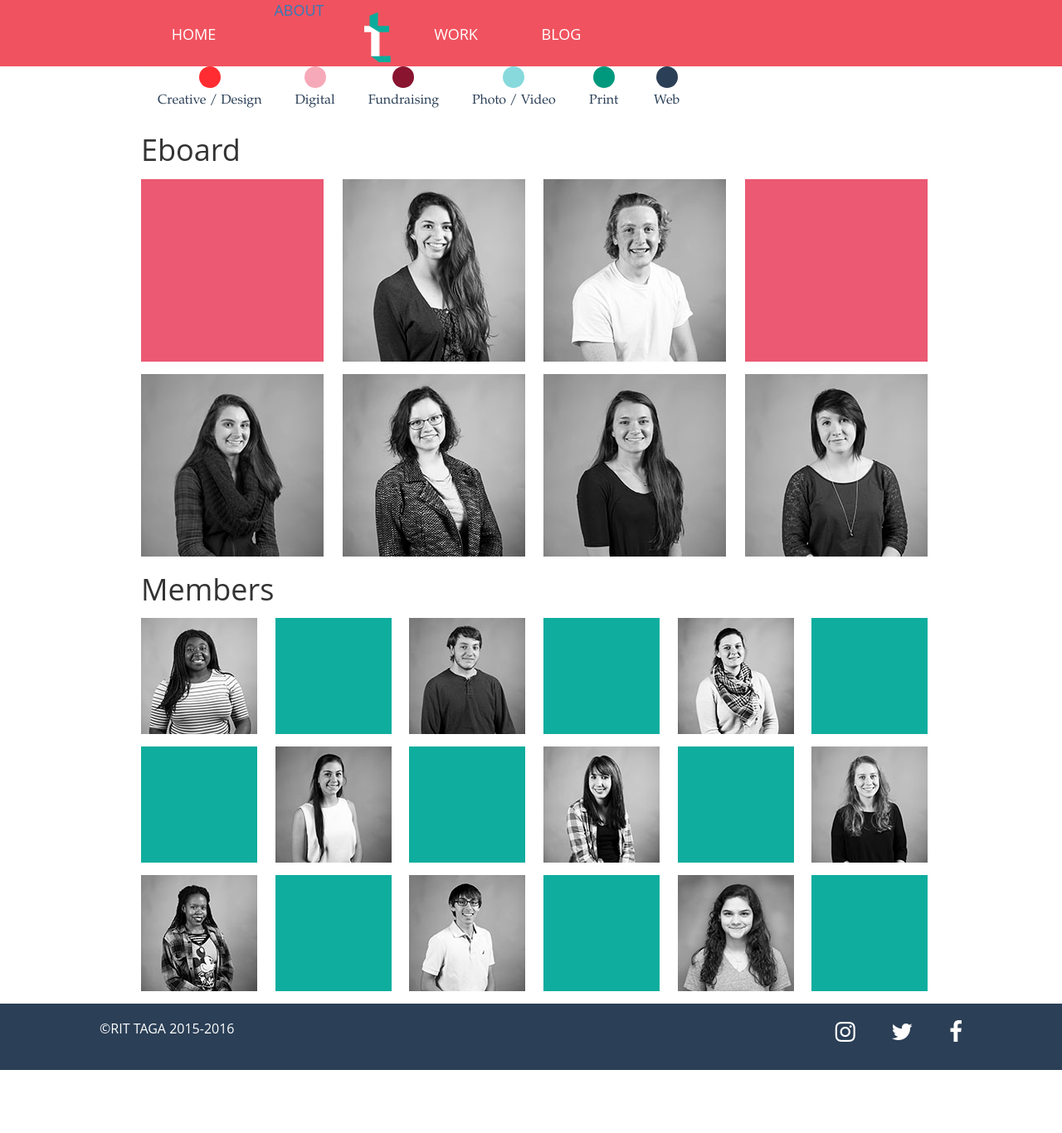
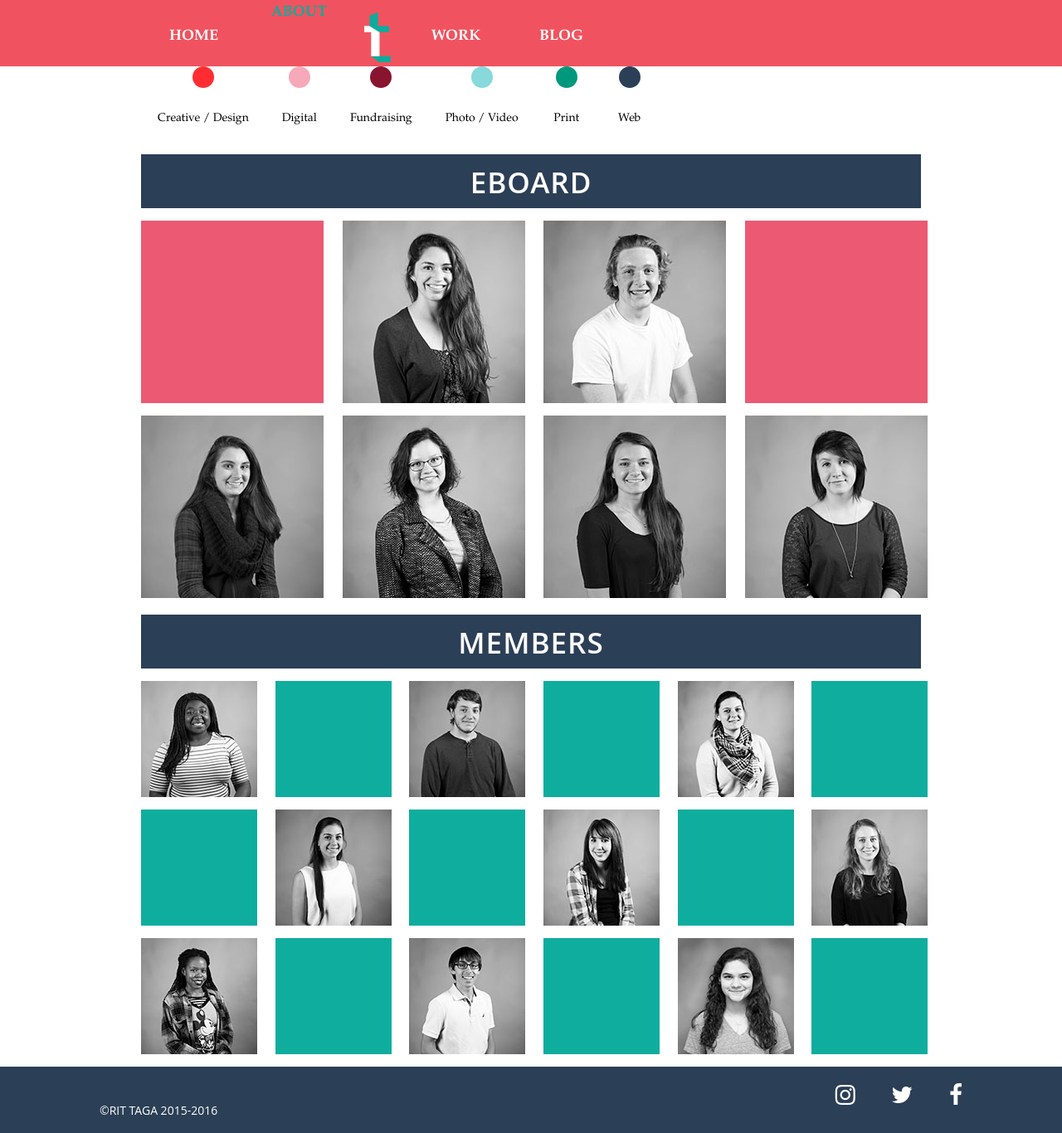
Before and after one commit to lauravsilva/TAGAWeb2015, a PHP site: page /members.php in a window 1280 px wide. Shown: the whole page at 83% size. Before the commit the page ends 1290 px from the top, so only its background shows below. Run offline with PHP 8.4, Linux system fonts and the light colour scheme; style sheets or scripts are compiled from the project's sources; some libraries are stand-ins or nearby versions.

Commit message:
Updated with Global CSS

```diff
--- a/src/styles/sass/_variables.scss
+++ b/src/styles/sass/_variables.scss
@@ -1,17 +1,91 @@
 // Colors
-$blue: #2b3f56;         //paragraph, footer background
-$teal: #08ad9d;         //headers
-$pink: #f0535f;         //nav background, nav hover text
+$blue: #2b3f56;         //Header 1 Background
+$teal: #08ad9d;         //Headers
+$pink: #f0535f;         //Alternative Header, nav background, nav hover text
 $gray: #d1d1d1;
 $white: #ffffff;        //nav text, nav hover, background color, footer text
-$black: #000000;
+$black: #000000;        //Paragraph text
 
 
 // Global Styles
 
+h1 {
+    padding: 0;
+    width: 100%;
+    height: 65px;
+    line-height: 67px;
+    font-size: 35px;
+    font-family: $font-family-sans-serif;
+    color: #ffffff; /* $white */
+    background-color: #2b3f56; /* $teal */
+    font-weight: 600;
+    text-align: center;
+    text-transform: uppercase;
+    letter-spacing: 1px;
+    }
+
+/*Blue*/
+h2 {
+    padding-top: 8px;
+    margin-top: 50px;
+    margin-bottom: 25px;
+    font-size: 28px;
+    font-weight: 700;
+    text-transform: uppercase;
+    font-family: $font-family-sans-serif;
+    color: #08ad9d; /* $teal */
+    border-top: 7px solid;
+    border-top-color: #08ad9d; /* $teal */
+    width: 100%;
+    }
+
+/*Pink*/
+h3 {
+    padding-top: 8px;
+    margin-top: 50px;
+    margin-bottom: 25px;
+    font-size: 28px;
+    font-weight: 700;
+    text-align: right;
+    text-transform: uppercase;
+    font-family: $font-family-sans-serif;
+    color: #f0535f; /* $pink */
+    border-top: 7px solid;
+    border-top-color: #f0535f; /* $pink */
+    width: 100%;
+    }
+
+h4 {
+    padding: 0;
+    font-size: 24px;
+    text-transform: uppercase;
+    font-family: $font-family-sans-serif;
+    color: #08ad9d; /* $teal */
+    font-weight: 500;
+    margin-top: 50px;
+    }
+
+
 p {
-    color: $blue;
-    font-family: $font-family-serif;
-    font-size: 16px;
-    line-height: 20px;
+    color: #000000; /* $black */
+    font-family: "Garamond"; /* $font-family-serif */
+    font-size: 14px;
+    line-height: 25px;
+    margin-top: 20px;
+
 }
+
+a, a:active, a:visited {
+    color: #08ad9d; /* $teal */
+    font-family: "Garamond"; /* $font-family-serif */
+    font-weight: 800;
+    -webkit-transition: color .1s ease-in;
+    -moz-transition: color .1s ease-in;
+    }
+
+a:hover {
+    color: #f0535f; /* $pink */
+    text-decoration: none;
+    -webkit-transition: color .1s ease-out;
+    -moz-transition: color .1s ease-out;
+    }
```
